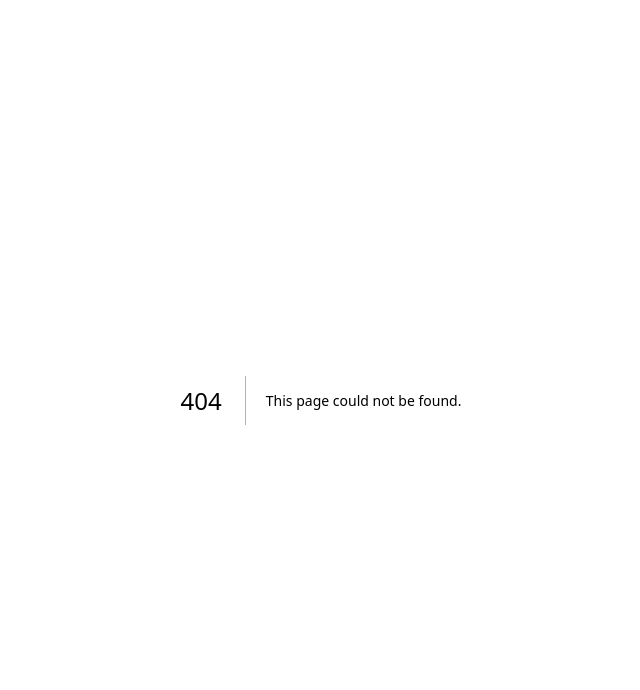
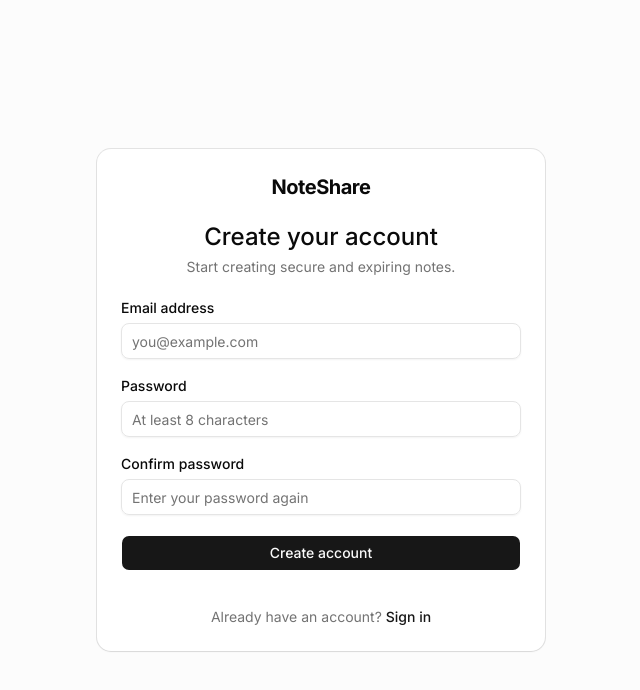
Before and after one commit to IamProgrammer24/note-sharing-app, a Next.js app in the folder client/: page /register in a window 1280 px wide. Before the commit this address had no page. Shown: the top 690 px of the page, without its empty margins (319-959 px from the left). Built offline with nearby package versions, Linux system fonts and the light colour scheme; no server answers.

Commit message:
feat: add registration page

```diff
--- /dev/null
+++ b/client/src/app/register/page.tsx
@@ -0,0 +1,174 @@
+"use client";
+
+import Link from "next/link";
+import { useRouter } from "next/navigation";
+import { useState, type FormEvent } from "react";
+import axios from "axios";
+
+import api from "@/lib/api";
+import { Button } from "@/components/ui/button";
+import {
+  Card,
+  CardContent,
+  CardDescription,
+  CardHeader,
+  CardTitle,
+} from "@/components/ui/card";
+import { Input } from "@/components/ui/input";
+import { Label } from "@/components/ui/label";
+
+type RegisterResponse = {
+  success: boolean;
+  message: string;
+  user?: {
+    id: string;
+    email: string;
+    createdAt: string;
+  };
+};
+
+export default function RegisterPage() {
+  const router = useRouter();
+
+  const [email, setEmail] = useState("");
+  const [password, setPassword] = useState("");
+  const [confirmPassword, setConfirmPassword] = useState("");
+
+  const [errorMessage, setErrorMessage] = useState("");
+  const [successMessage, setSuccessMessage] = useState("");
+  const [isSubmitting, setIsSubmitting] = useState(false);
+
+  const handleSubmit = async (event: FormEvent<HTMLFormElement>) => {
+    event.preventDefault();
+
+    setErrorMessage("");
+    setSuccessMessage("");
+
+    if (password !== confirmPassword) {
+      setErrorMessage("Passwords do not match");
+      return;
+    }
+
+    if (password.length < 8) {
+      setErrorMessage("Password must be at least 8 characters long");
+      return;
+    }
+
+    try {
+      setIsSubmitting(true);
+
+      const response = await api.post<RegisterResponse>("/api/auth/register", {
+        email,
+        password,
+      });
+
+      setSuccessMessage(response.data.message);
+      setEmail("");
+      setPassword("");
+      setConfirmPassword("");
+
+      setTimeout(() => {
+        router.push("/login");
+      }, 1200);
+    } catch (error: unknown) {
+      if (axios.isAxiosError(error)) {
+        setErrorMessage(
+          error.response?.data?.message ?? "Unable to create account",
+        );
+      } else {
+        setErrorMessage("Something went wrong. Please try again.");
+      }
+    } finally {
+      setIsSubmitting(false);
+    }
+  };
+
+  return (
+    <main className="flex min-h-screen items-center justify-center bg-muted/30 px-6 py-10">
+      <Card className="w-full max-w-md">
+        <CardHeader className="text-center">
+          <Link href="/" className="text-xl font-bold tracking-tight">
+            NoteShare
+          </Link>
+
+          <CardTitle className="mt-4 text-2xl">Create your account</CardTitle>
+
+          <CardDescription>
+            Start creating secure and expiring notes.
+          </CardDescription>
+        </CardHeader>
+
+        <CardContent>
+          <form onSubmit={handleSubmit} className="space-y-5">
+            <div className="space-y-2">
+              <Label htmlFor="email">Email address</Label>
+
+              <Input
+                id="email"
+                type="email"
+                placeholder="you@example.com"
+                value={email}
+                onChange={(event) => setEmail(event.target.value)}
+                required
+              />
+            </div>
+
+            <div className="space-y-2">
+              <Label htmlFor="password">Password</Label>
+
+              <Input
+                id="password"
+                type="password"
+                placeholder="At least 8 characters"
+                value={password}
+                onChange={(event) => setPassword(event.target.value)}
+                required
+                minLength={8}
+              />
+            </div>
+
+            <div className="space-y-2">
+              <Label htmlFor="confirm-password">Confirm password</Label>
+
+              <Input
+                id="confirm-password"
+                type="password"
+                placeholder="Enter your password again"
+                value={confirmPassword}
+                onChange={(event) => setConfirmPassword(event.target.value)}
+                required
+                minLength={8}
+              />
+            </div>
+
+            {errorMessage && (
+              <p className="rounded-md bg-destructive/10 px-3 py-2 text-sm text-destructive">
+                {errorMessage}
+              </p>
+            )}
+
+            {successMessage && (
+              <p className="rounded-md bg-green-100 px-3 py-2 text-sm text-green-700">
+                {successMessage}. Redirecting to login...
+              </p>
+            )}
+
+            <Button type="submit" className="w-full" disabled={isSubmitting}>
+              {isSubmitting ? "Creating account..." : "Create account"}
+            </Button>
+          </form>
+
+          <p className="mt-6 text-center text-sm text-muted-foreground">
+            Already have an account?{" "}
+            <Link
+              href="/login"
+              className="font-medium text-primary hover:underline"
+            >
+              Sign in
+            </Link>
+          </p>
+        </CardContent>
+      </Card>
+    </main>
+  );
+}
```
Also changed, not shown: 1 other file (tests, documents, lock files or other folders).
